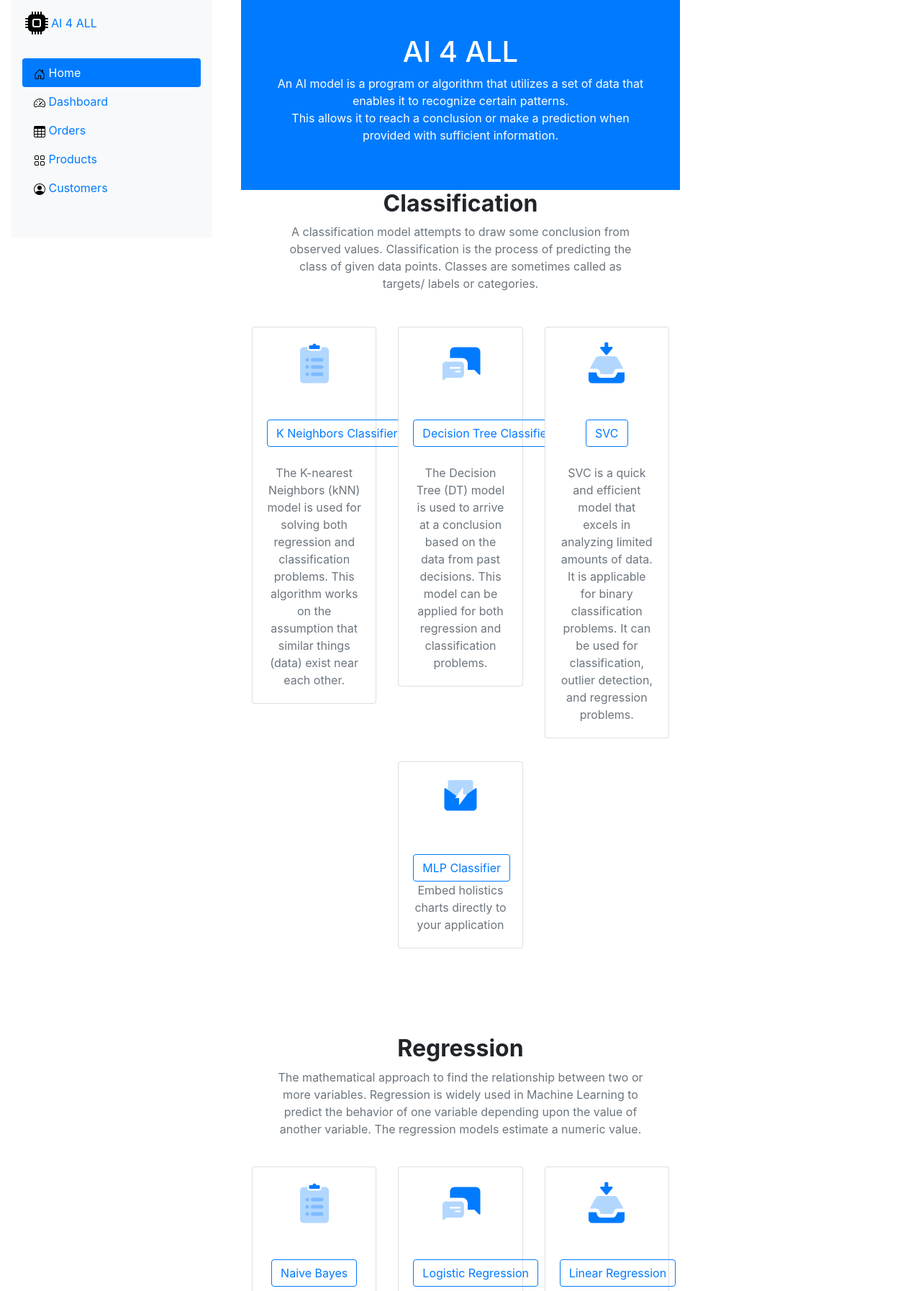
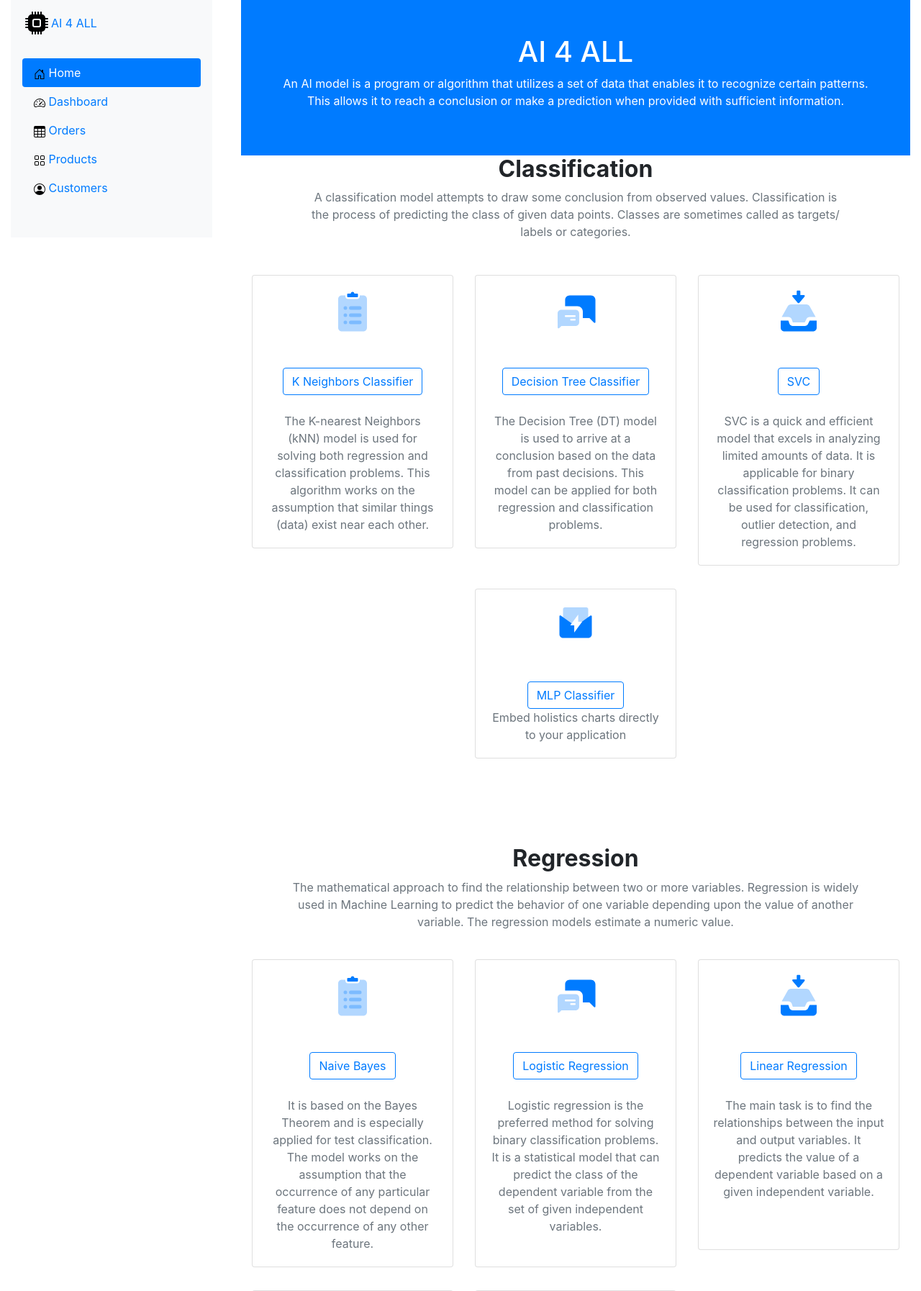
Before and after one commit to juandanovo/AI4all, a Django app: page /home/ in a window 1280 px wide. Shown: the top 1794 px of the page at 72% size. Run offline with Django 3.2, Linux system fonts and the light colour scheme.

Commit message:
update frontend base

```diff
--- a/AI4all/templates/base.html
+++ b/AI4all/templates/base.html
@@ -157,7 +157,7 @@
     </div> -->
 
 
-    <div class="col-sm-6">
+    <div class="col-sm-9">
 
     <div class="p-5 bg-primary text-white text-center">
           <h1>AI 4 ALL</h1>
@@ -179,9 +179,7 @@
     {% endblock %}
   </div>
 
-  <div class="col-sm-3">
 
-  </div>
         </div>
       </div>
   </div>
```
